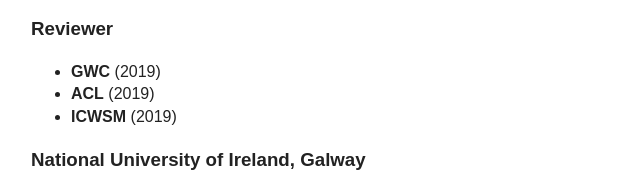
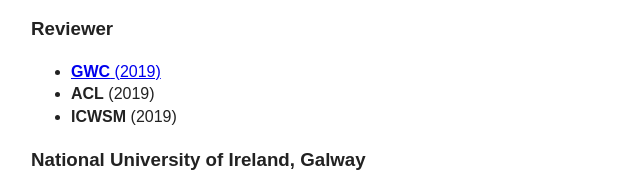
Before and after one commit to bharathichezhiyan/bharathiraja, a plain HTML site: page index.html in a window 1280 px wide. Shown: the part 1304-1493 px from the top of the page, 229-869 px from the left. Drawn offline with Linux system fonts and the light colour scheme; a script that the page names is missing.

Commit message:
Update index.html

```diff
--- a/index.html
+++ b/index.html
@@ -62,7 +62,7 @@
         <div id="service">
           <h3>Reviewer</h3>
           <ul>
-            <li> <b>GWC</b> (2019)
+		  <li><a href="http://globalwordnet.org/"> <b>GWC</b> </a> <a href="https://gwc2019.clarin-pl.eu/">(2019) </a>
             </li><li> <b>ACL</b> (2019)
 		  <li> <b>ICWSM </b> (2019)
 
```
